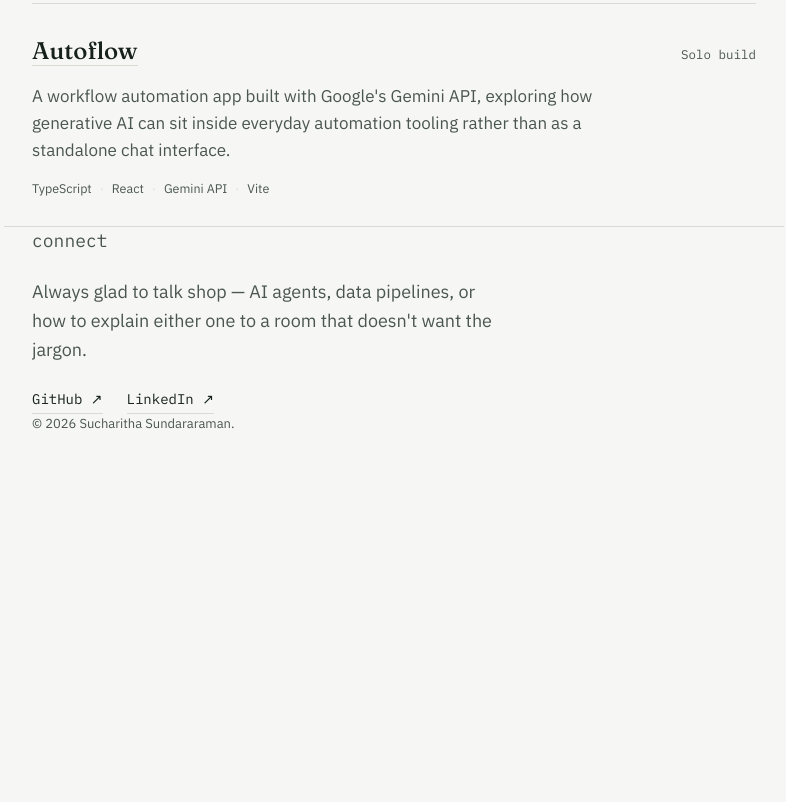
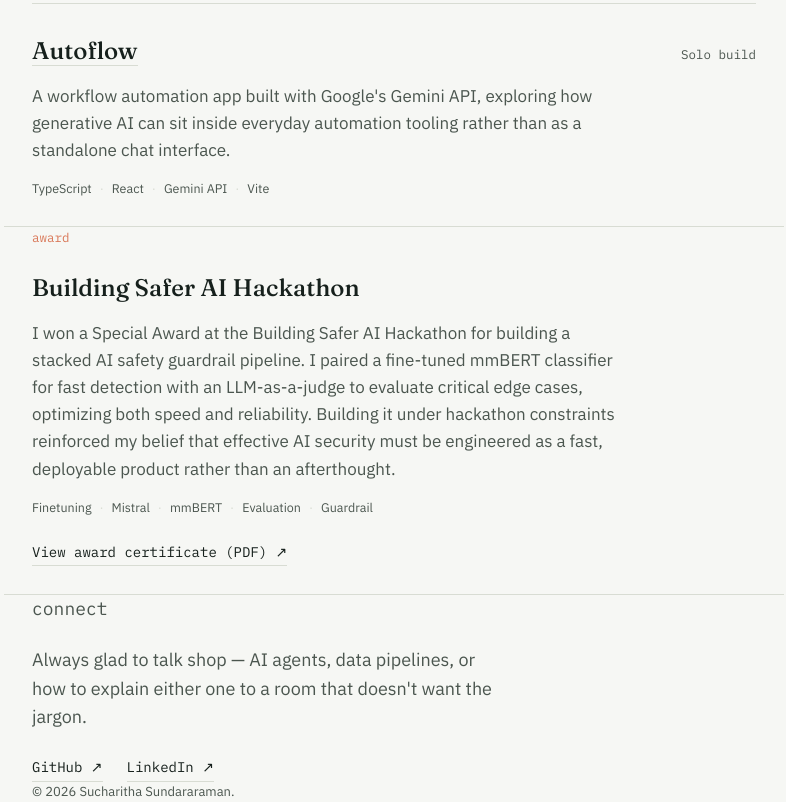
Before and after one commit to suchi-dev-ai/suchi-dev-ai.github.io, a plain HTML site: page index.html in a window 1280 px wide. Shown: the part 1656-2458 px from the top of the page, without its empty margins (246-1032 px from the left). Before the commit the page ends 2091 px from the top, so only its background shows below. Drawn offline with Linux system fonts and the light colour scheme.

Commit message:
Add files via upload
Updated Intro and added Award section

```diff
--- a/index.html
+++ b/index.html
@@ -67,6 +67,7 @@
   .navlinks{
     display:flex;
     gap:26px;
+    flex-wrap:wrap;
     font-size:15px;
   }
   .navlinks a{
@@ -235,13 +236,13 @@
     color:var(--ink-soft);
     font-size:18px;
   }
-  .connect-links{
+  .section-links{
     display:flex;
     gap:24px;
     margin-top:24px;
     flex-wrap:wrap;
   }
-  .connect-links a{
+  .section-links a{
     text-decoration:none;
     font-family:'IBM Plex Mono', monospace;
     font-size:14px;
@@ -249,7 +250,7 @@
     padding-bottom:2px;
     transition:border-color .15s ease, color .15s ease;
   }
-  .connect-links a:hover{
+  .section-links a:hover{
     color:#D97757;
     border-color:var(--accent);
   }
@@ -278,6 +279,7 @@
     <div class="navlinks">
       <a href="#about">About</a>
       <a href="#projects">Projects</a>
+      <a href="#award">Award</a>
       <a href="#connect">Connect</a>
     </div>
   </nav>
@@ -287,7 +289,7 @@
   <section class="hero wrap">
     <p class="location">NEW YORK, US</p>
     <h1 class="name">Sucharitha<br>Sundararaman.</h1>
-    <p class="tagline">By day, I'm a <strong>product builder</strong> — bridging business goals and backend code. I build AI agents, automation tools, and data pipelines that make technical work legible to everyone in the room.</p>
+    <p class="tagline">I’m a <strong>product builder</strong> who can translate strategy into deployable software. I design AI agents, automation tools, and data pipelines that turn complex engineering into clear value for everyone in the room.</p>
 
     <svg class="bridge" viewBox="0 0 420 80" fill="none" xmlns="http://www.w3.org/2000/svg" aria-hidden="true">
       <path d="M20 60 C 120 60, 150 20, 210 20 C 270 20, 300 60, 400 60" stroke="#2F6F62" stroke-width="2"/>
@@ -359,10 +361,31 @@
     </article>
   </section>
 
+  <section id="award" class="wrap">
+    <p class="eyebrow">award</p>
+
+    <article class="project">
+      <div class="project-head">
+        <h3>Building Safer AI Hackathon</h3>
+      </div>
+      <p>I won a Special Award at the Building Safer AI Hackathon for building a stacked AI safety guardrail pipeline. I paired a fine-tuned mmBERT classifier for fast detection with an LLM-as-a-judge to evaluate critical edge cases, optimizing both speed and reliability. Building it under hackathon constraints reinforced my belief that effective AI security must be engineered as a fast, deployable product rather than an afterthought.</p>
+      <ul class="stack">
+        <li>Finetuning</li>
+        <li>Mistral</li>
+        <li>mmBERT</li>
+        <li>Evaluation</li>
+        <li>Guardrail</li>
+      </ul>
+      <div class="section-links">
+        <a href="./hackathon_cert.pdf" target="_blank" rel="noopener">View award certificate (PDF) ↗</a>
+      </div>
+    </article>
+  </section>
+
   <section id="connect" class="wrap">
     <p class="eyebrow">connect</p>
     <p>Always glad to talk shop — AI agents, data pipelines, or how to explain either one to a room that doesn't want the jargon.</p>
-    <div class="connect-links">
+    <div class="section-links">
       <a href="https://github.com/suchi-dev-ai" target="_blank" rel="noopener">GitHub ↗</a>
       <a href="https://www.linkedin.com/in/sucharitha-s-pmp" target="_blank" rel="noopener">LinkedIn ↗</a>
     </div>
```
Also changed, not shown: 1 other file.
